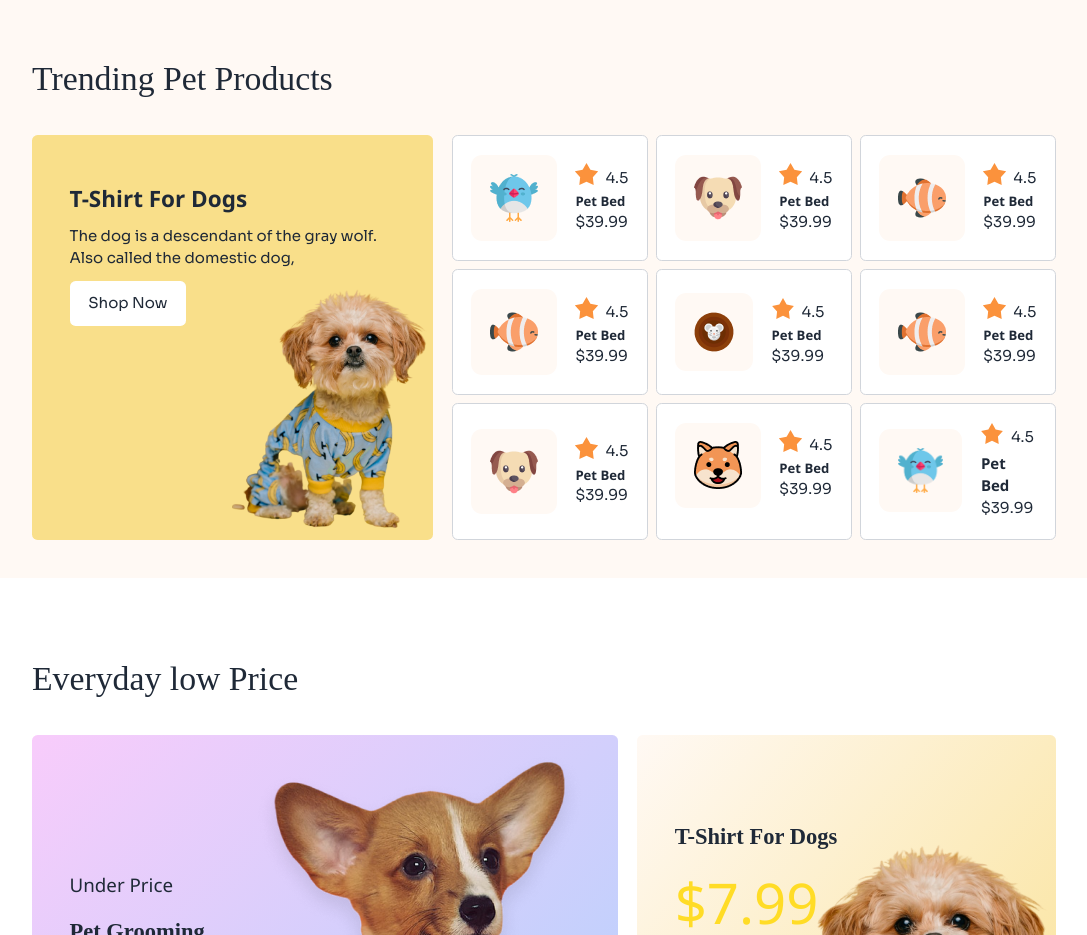
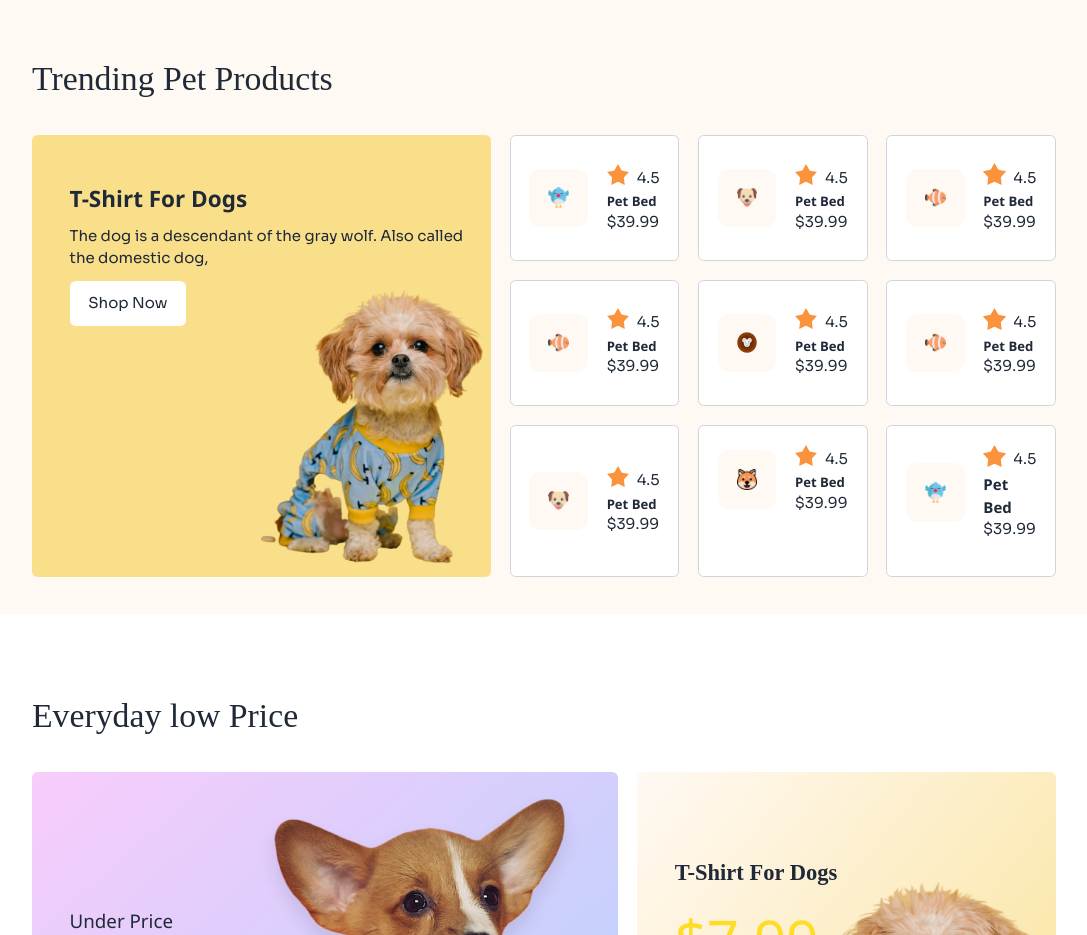
Before and after one commit to abdulbariks/Assignment_03_Category_0001, a plain HTML site: page index.html in a window 1280 px wide. Shown: the part 1200-2135 px from the top of the page, without its empty margins (96-1183 px from the left). Drawn offline with nearby package versions, Linux system fonts and the light colour scheme; a web font is replaced by a local one.

Commit message:
issue fixed

```diff
--- a/index.html
+++ b/index.html
@@ -190,8 +190,8 @@
         <div class="w-11/12 lg:w-4/5 mx-auto py-10">
           <h2 class="font-ADLaM text-4xl py-10">Trending Pet Products</h2>
           <div class="flex flex-col lg:flex-row gap-5">
-            <div class="lg:w-2/5 bg-secondary-bg rounded-md">
-              <div class="mx-10 my-10 relative">
+            <div class="bg-secondary-bg rounded-md">
+              <div class="ml-10 my-10 relative">
                 <h3 class="py-3 font-bold text-2xl">T-Shirt For Dogs</h3>
                 <p class="pb-3">
                   The dog is a descendant of the gray wolf. Also called the
@@ -203,7 +203,7 @@
                 <img class="w-3/6" src="./c1-assets/cute-pet-mid.png" alt="" />
               </div>
             </div>
-            <div class="grid grid-cols-2 lg:grid-cols-3 gap-2">
+            <div class="lg:w-8/12 grid grid-cols-2 lg:grid-cols-3 gap-5">
               <div
                 class="bg-white rounded-md p-5 border border-gray-300 flex items-center"
               >
```
